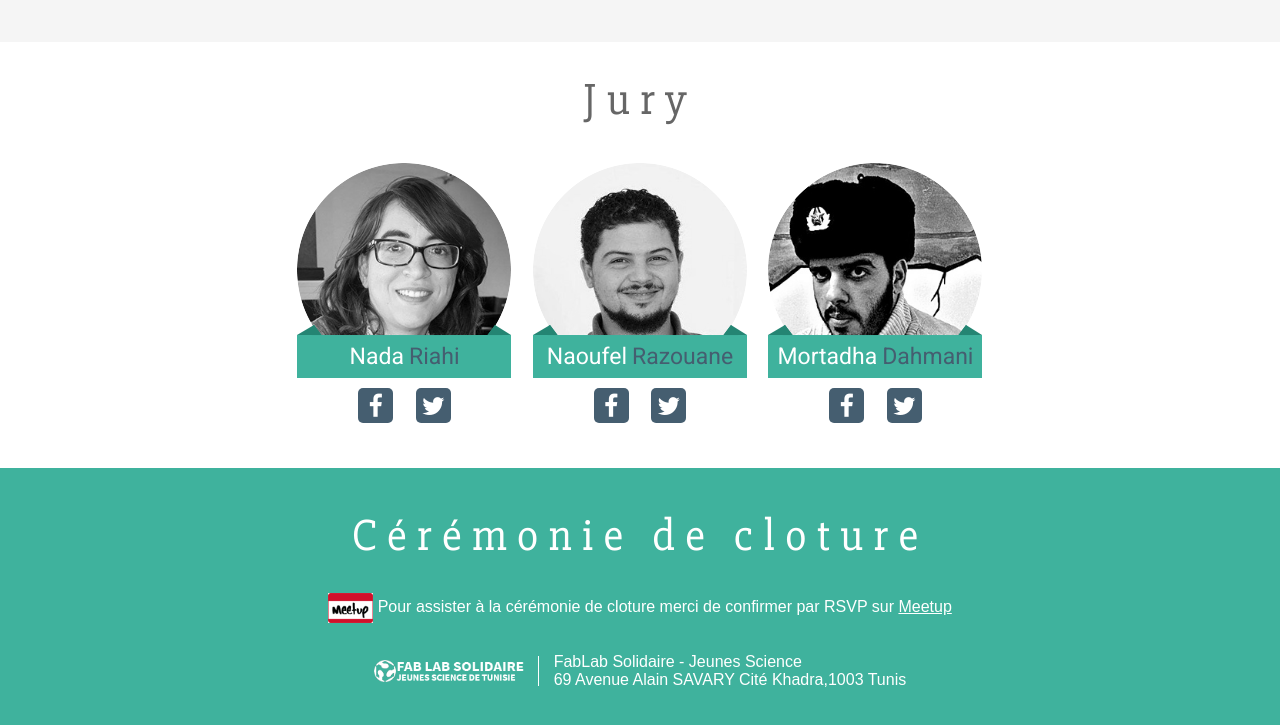
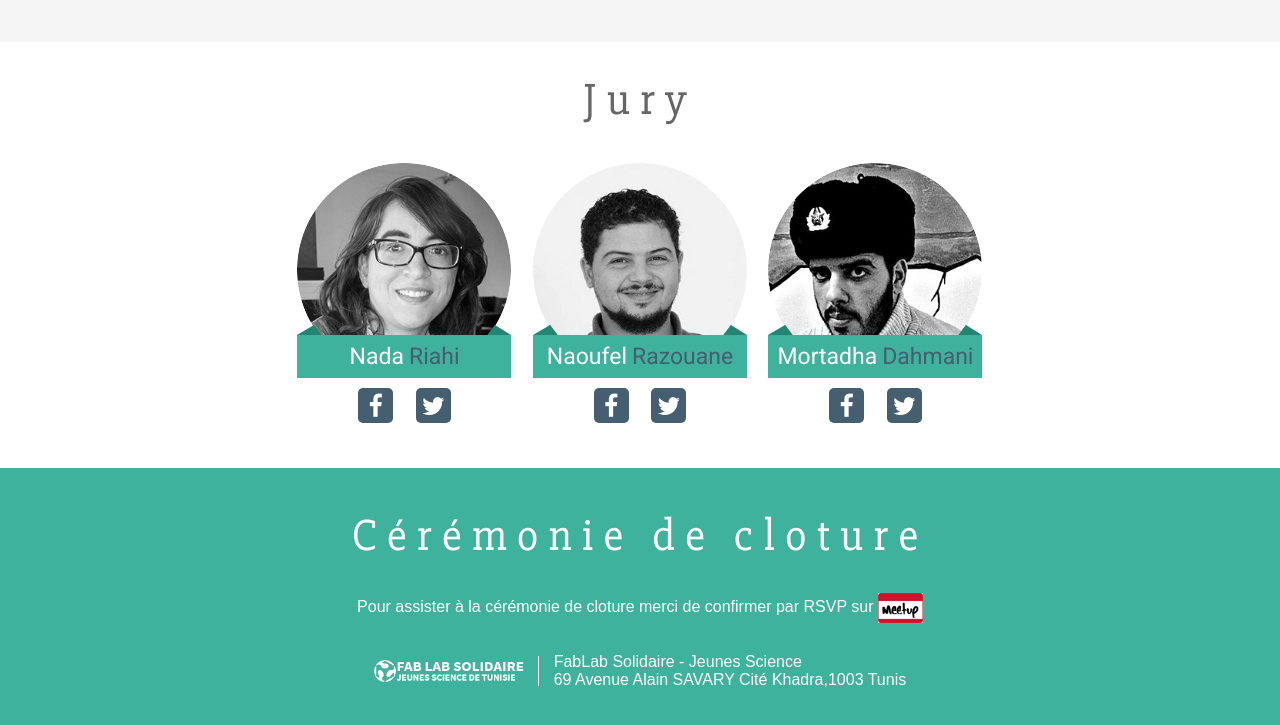
Before and after one commit to OpenFabTN/IoTiTaah-Challenge, a plain HTML site: page index.html in a window 1280 px wide. Shown: the part 5857-6582 px from the top of the page. Drawn offline with Linux system fonts and the light colour scheme; grey boxes are pictures that could not be loaded.

Commit message:
insertion logo meetup dans le lien meetup

```diff
--- a/index.html
+++ b/index.html
@@ -262,7 +262,7 @@
           <div>
             <div class='center-cloture'>
               <h3>Cérémonie de cloture</h3>
-              <p><img src="img/meetup.png" width="45px"> Pour assister à la cérémonie de cloture merci de confirmer par RSVP sur <a href="http://www.meetup.com/fr-FR/OpenFab-Tunisia/events/230255340/" target="_blank">Meetup </a></p>
+              <p> Pour assister à la cérémonie de cloture merci de confirmer par RSVP sur <a href="http://www.meetup.com/fr-FR/OpenFab-Tunisia/events/230255340/" target="_blank"><img src="img/meetup.png" width="45" alt="Meetup" /></a></p>
               <img src='img/fablab-ajst.png' alt='FabLab Jeunes Sciences' width='150'>
               <hr>
               <span>
```
